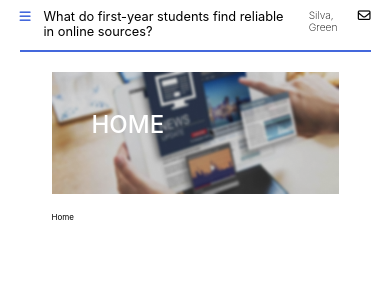
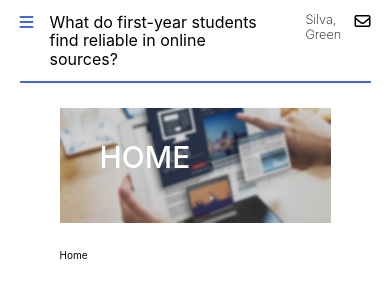
Before and after one commit to michaelmendoza/kairos2020-silva-green-mendoza, a React (Create React App) app: page / in a window 390 px wide. Shown: the top 300 px of the page. Built offline with nearby package versions, Linux system fonts and the light colour scheme.

Commit message:
Adjustments to responsive design

```diff
--- a/src/App.scss
+++ b/src/App.scss
@@ -35,7 +35,7 @@ html {
     html { font-size: 10px; }
 }
 @media screen and (max-width: $media-XS) {
-    html { font-size: 8px; }
+
 }
 
 // Styles for flex layout
@@ -290,7 +290,7 @@ html {
     @media screen and (max-width: $media-M) {
         margin: 0px 0px 0px 15em;
     }
-    @media screen and (max-width: $media-S) {
+    @media screen and (max-width: $media-XS) {
         margin: 0;
     }
 }
@@ -309,7 +309,7 @@ html {
     @media screen and (max-width: $media-M) {
         width: 15em;
     }
-    @media screen and (max-width: $media-S) {
+    @media screen and (max-width: $media-XS) {
         display: none;
     }
 
```
